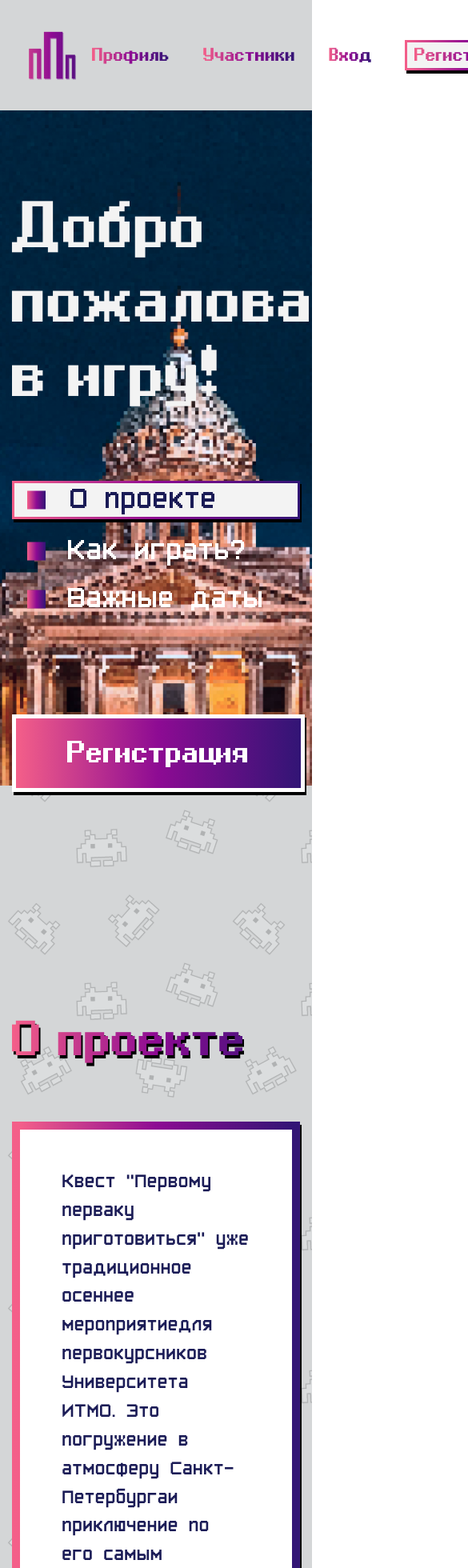
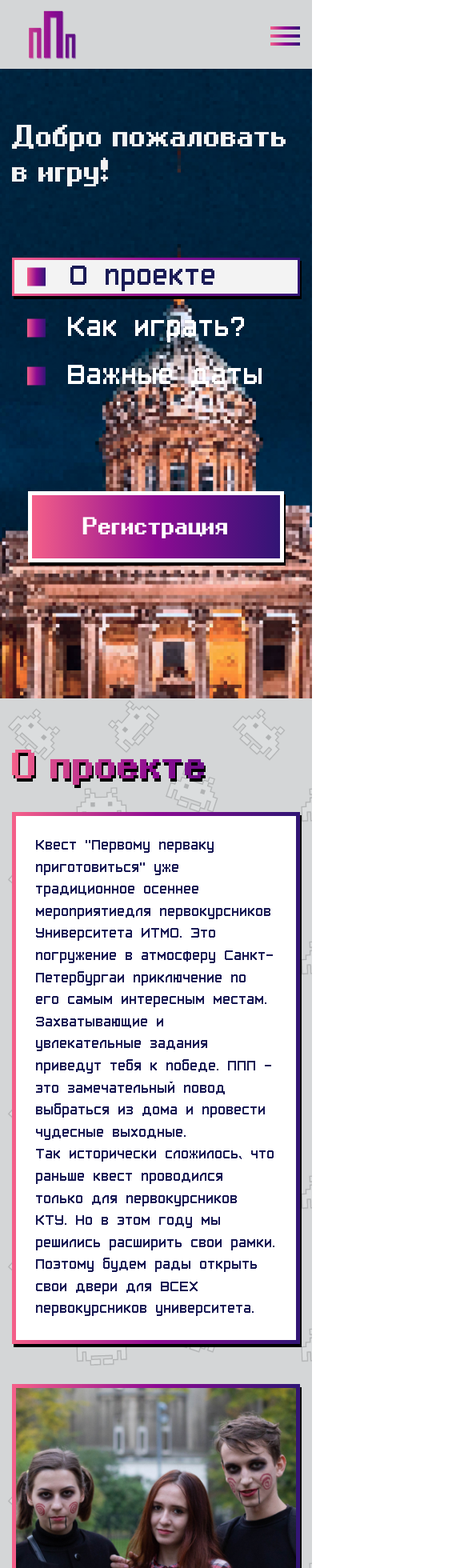
Before and after one commit to SealOfTime/next-ppp, a Next.js app: page / in a window 390 px wide. Shown: the top 1960 px of the page at 80% size, 585 px wide, since content can reach past the window. Built offline with nearby package versions, Linux system fonts and the light colour scheme.

Commit message:
+ какой-то адаптив прикрутил T_T

```diff
--- a/components/header/HeaderMenu.js
+++ b/components/header/HeaderMenu.js
@@ -8,6 +8,7 @@
 					<img src="/mainLogo.png" alt="logo" />
 				</div>
 				<nav className="header__menu menu">
+					<div className="menu__body">
 						<ul className='menu__list'>
 							<li className='menu__item'><a className="menu__link" href="">Профиль</a></li>
 							<li className='menu__item'><a className="menu__link" href="">Участники</a></li>
@@ -20,7 +21,12 @@
 								</RegistrationButton>
 							</li>
 						</ul>
+					</div>
+
 				</nav>
+				<div className="header__burger burger">
+					<span className="burger__line"></span>
+				</div>
 			</div>
 		</header>
 	)
--- a/pages/_app.js
+++ b/pages/_app.js
@@ -1,7 +1,10 @@
 import '../styles/_nullstyle.css'
 import '../styles/_fonts.css'
 import '../styles/globals.css'
+import '../styles/_vars.css'
+
 import '../styles/header/header.css'
+import '../styles/header/burger.css'
 
 import '../styles/buttons/whiteBtn.css'
 import '../styles/buttons/gradientBtn.css'
--- a/pages/index.tsx
+++ b/pages/index.tsx
@@ -8,6 +8,9 @@
 import StepPlay from '../components/HomePage/StepPlay.js'
 import DateItem from '../components/HomePage/DateItem.js'
 
+// interface  {
+
+// }
 
 export async function getStaticProps() {
 	let dates = {
@@ -15,6 +18,7 @@
 		'event-time': '11.11 - 11.11',
 		'rewarding-time': '11.11 - 11.11',
 	}
+
 	return {
 		props: {
 			dates,
--- a/styles/PageHome/CartSteps.css
+++ b/styles/PageHome/CartSteps.css
@@ -2,12 +2,20 @@
 	display: flex;
 	align-items: center;
 	margin-bottom: 50px;
+	max-width: fit-content;
 }
 .cart-step__label {
 	display: flex;
-	gap: 15px
+	gap: 15px;
+	position: relative;
+
 }
 .cart-step__number {
+	z-index: 3;
+	position: absolute;
+	top: 0;
+	left: 0;
+
 	font-family: progresspixel;
 	font-size: 73px;
 	line-height: calc(82 / 48 * 100%);
@@ -23,10 +31,11 @@
 }
 .cart-step__img {
 	z-index: 2;
+	margin-left: 70px;
 	position: relative;
 	overflow: hidden;
 
-	width: 240px ;
+	width: 240px;
 	height: 240px;
 
 	border-radius: 50%;
@@ -36,21 +45,33 @@
 
 }
 .cart-step__box-text {
-	margin-left:-40px ;
 	flex: 1 auto;
-
+	margin-left: -3vw;
 	font-family: 'Pixel Font7';
 	font-size: 26px;
 	line-height: calc(36 / 26 * 100%);
-
-	/* letter-spacing: 2%; */
-
-}
-.cart-step__box-text:nth-child(even) {
-	/* max-width: 800px; */
 }
 
 .box-gradient {
 }
 .box-gradient__inner {
 }
+
+@media(max-width: 920px) {
+	.cart-step {
+		flex-direction: column;
+		align-items: flex-start;
+	}
+	.cart-step__label {
+		margin-bottom: 24px;
+	}
+	.cart-step__box-text {
+		margin-left: 0;
+	}
+}
+
+@media(max-width: 500px) {
+	.cart-step__box-text {
+		font-size: 20px;
+	}
+}
--- a/styles/PageHome/DateItem.css
+++ b/styles/PageHome/DateItem.css
@@ -29,3 +29,25 @@
 	font-size: 35px;
 	line-height: calc(35 / 35 * 100%);
 }
+
+@media (max-width: 920px) {
+	.date-item__logo {
+		width: 124px;
+		height: 107px;
+	}
+}
+@media (max-width: 720px) {
+	.date-item__title {
+		font-size: 20px;
+		margin-bottom: 12px;
+	}
+	.date-item__date {
+		font-size: 25px;
+	}
+}
+
+@media (max-width: 500px) {
+	.date-item {
+		margin-bottom: 32px;
+	}
+}
--- a/styles/PageHome/Gallery.css
+++ b/styles/PageHome/Gallery.css
@@ -1,13 +1,16 @@
 .gallery {
 	display: flex;
+	flex-wrap: wrap;
 	justify-content: space-between;
+	gap: 20px
 }
 .gallery__item {
-	flex: 0 auto;
+	overflow: hidden;
+	flex: 1 auto;
 	border: 5px solid;
 	border-image-source: linear-gradient(90deg, #F45F89 0%, #8D0B93 50%, #321575 100%);
 	border-image-slice: 1;
-	width: 350px;
+	/* max-width: 350px; */
 	height: 350px;
 
 	overflow: hidden;
--- a/styles/PageHome/PageHome.css
+++ b/styles/PageHome/PageHome.css
@@ -57,6 +57,7 @@
     margin-bottom: 20px;
 }
 .welcome__btn {
+	display: flex;
     padding: 24px 64px 24px 64px;
     font-size: 30px;
     line-height: (51 / 30 * 100%);
@@ -109,14 +110,11 @@
 .dates {
 	padding: 0 0 170px 0;
 }
-.dates__container {
-}
 
 .datas__title {
 	margin: 0 auto;
 	margin-bottom: 60px;
 	max-width: fit-content;
-
 }
 
 .dates__content {
@@ -135,6 +133,7 @@
 	max-width: fit-content;
 	margin: 0 auto;
 	margin-bottom: 116px;
+	text-align: center;
 }
 
 .call-to-action__inner {
@@ -168,3 +167,74 @@
 	width: 56px;
 	height: 56px;
 }
+
+@media(max-width: 1400px) {
+	.how-to-play__cart-step:nth-child(even) {
+		transform: none;
+	}
+	.how-to-play__cart-step:nth-child(even) .cart-step__box-text {
+		max-width: 100%;
+	}
+}
+
+@media(max-width: 920px) {
+
+}
+
+@media(max-width: 800px) {
+	.welcome__title {
+		font-size: 54px;
+	}
+}
+@media(max-width: 650px) {
+	.welcome__title {
+		font-size: 44px;
+	}
+}
+@media(max-width: 550px) {
+	.welcome__title {
+		font-size: 30px;
+	}
+}
+
+@media (max-width: 500px) {
+	.welcome {
+		padding-top: 64px;
+	}
+
+	.welcome__btn {
+		font-size: 24px;
+		margin: 0 auto;
+	}
+	.about-project {
+		padding-top: 50px;
+		padding-bottom: 100px;
+	}
+	.about-project__title {
+		margin-bottom: 24px;
+	}
+	.about-project__text {
+		font-size: 20px;
+	}
+	.how-to-play {
+		padding-bottom: 100px;
+	}
+	.how-to-plat__title {
+		margin-bottom: 34px;
+	}
+	.dates {
+		padding-bottom: 100px;
+	}
+	.dates__content {
+		flex-direction: column;
+	}
+
+	.contacts {
+		padding-bottom: 24px;
+		/* text-align: center; */
+		/* margin: 0 auto; */
+	}
+	.contacts__text {
+		font-size: 34px;
+	}
+}
--- /dev/null
+++ b/styles/_vars.css
@@ -0,0 +1,11 @@
+:root {
+    --media-1400: 1400px;
+    --media-1200: 1200;
+    --media-1024: 1024;
+    --media-920: 920;
+    --media-800: 800;
+    --media-720: 720;
+    --media-600: 600;
+    --media-500: 500;
+    --media-400: 400;
+}
--- a/styles/boxGradient.css
+++ b/styles/boxGradient.css
@@ -1,5 +1,7 @@
 .box-gradient {
-	border: 10px solid;
+	--border-size: 10px;
+	border: var(--border-size) solid;
+
 	border-image: linear-gradient(90deg, #F45F89 0%, #8D0B93 50%, #321575 100%);
 	border-image-slice: 1;
 
@@ -16,3 +18,12 @@
 .box-gradient__text {
 
 }
+
+@media(max-width: 600px) {
+	.box-gradient {
+		--border-size: 5px;
+	}
+	.box-gradient__inner {
+		padding: 24px;
+	}
+}
--- a/styles/globals.css
+++ b/styles/globals.css
@@ -90,6 +90,12 @@
   -webkit-filter: drop-shadow(2px 4px 0px #000000);
 }
 
+@media (max-width: 500px) {
+  .title-section {
+    font-size: 40px;
+  }
+}
+
 /* @mexin gradient-text {
   background: linear-gradient(90deg, #F45F89 0%, #8D0B93 50%, #321575 100%);
 	-webkit-text-fill-color: transparent;
--- /dev/null
+++ b/styles/header/burger.css
@@ -0,0 +1,27 @@
+.burger {
+	/* display: none; */
+	width: 60px;
+	height: 22px;
+	cursor: pointer;
+	position: relative;
+}
+.burger__line, .burger__line::before, .burger__line::after {
+	width: 100%;
+	position: absolute;
+	height: 4px;
+	display: block;
+	background: #000;
+	background: linear-gradient(90deg, #F45F89 0%, #8D0B93 50%, #321575 100%);
+	top: 50%;
+	transition: all 0.25s ease 0s;
+}
+
+.burger__line::before {
+	content: '';
+	top: -10px;
+}
+
+.burger__line::after {
+	content: '';
+	top: 10px;
+}
--- a/styles/header/header.css
+++ b/styles/header/header.css
@@ -13,6 +13,9 @@
 }
 
 .header__menu {
+}
+.header__burger {
+	display: none;
 }
 .menu {
 	flex: 1 1 100%;
@@ -38,3 +41,23 @@
 	-webkit-background-clip: text;
 	background-clip: text;
 }
+
+
+@media(max-width: 800px) {
+	.header {
+		padding: 24px 0;
+	}
+	.header__burger {
+		display: block;
+	}
+
+	.menu__body {
+		display: none;
+	}
+}
+
+@media(max-width: 500px) {
+	.header {
+		padding: 12px 0;
+	}
+}
```
Lines whose indentation alone changed are shown as unchanged.
